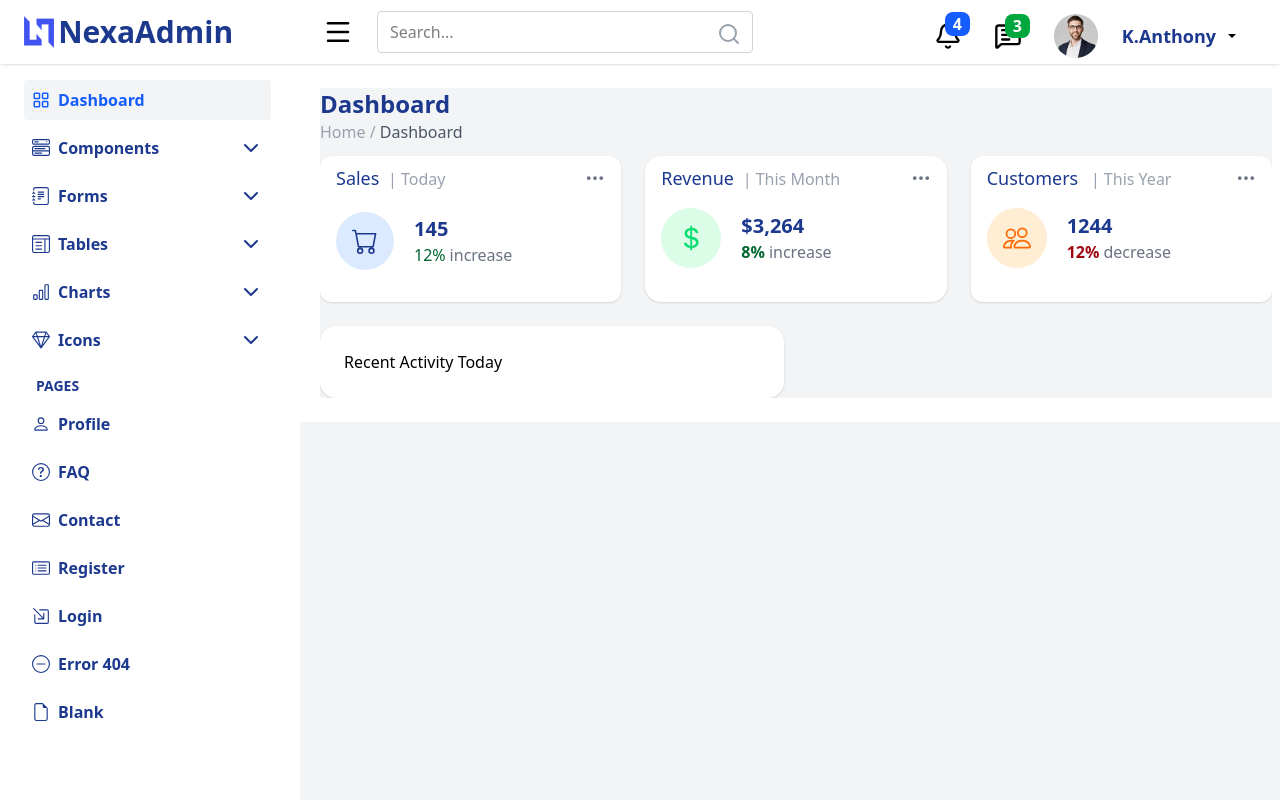
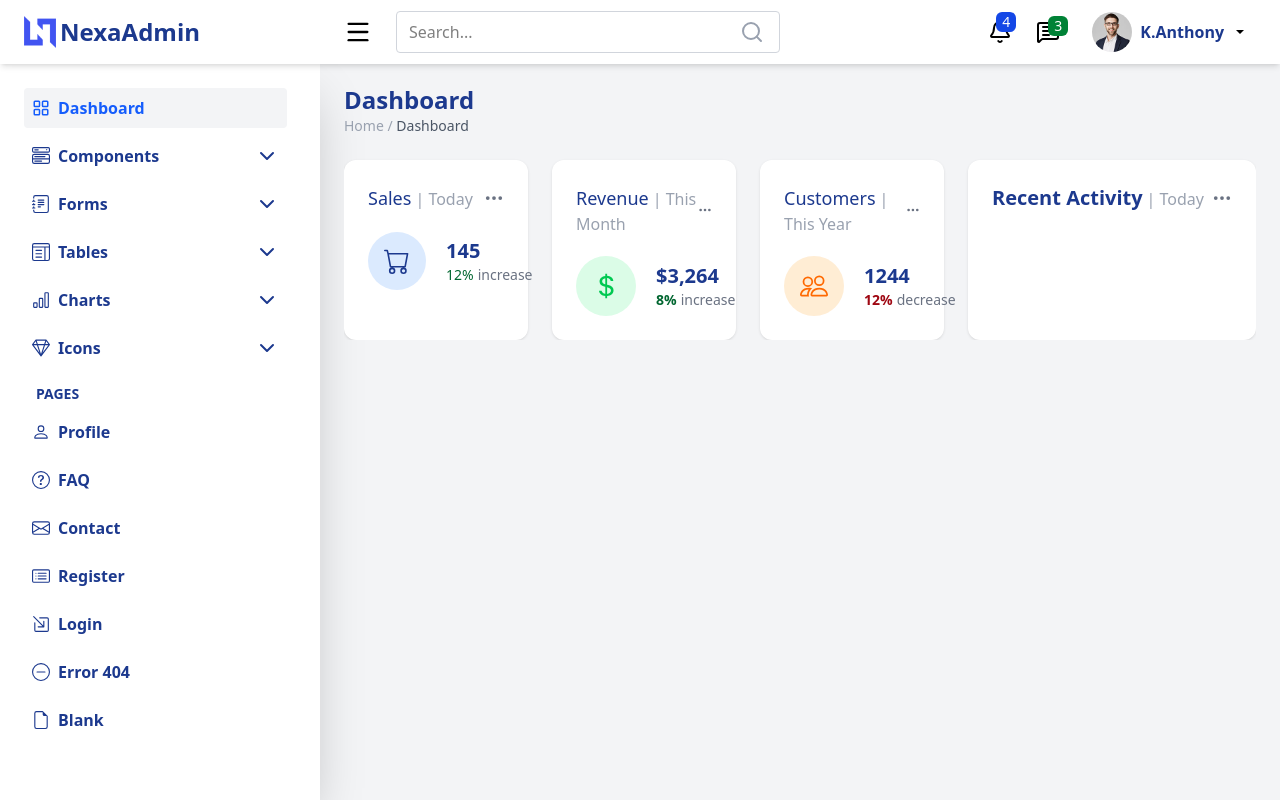
Before and after one commit to James-O/userAdmin, a React (Vite) app: page / in a window 1280 px wide. Built offline with nearby package versions, Linux system fonts and the light colour scheme.

Commit message:
adjusted

```diff
--- a/src/components/dashboard/Dashboardss.jsx
+++ b/src/components/dashboard/Dashboardss.jsx
@@ -1,65 +1,112 @@
-import React from 'react'
+import React from "react";
 import { BsCart, BsCurrencyDollar, BsPeople, BsThreeDots } from "react-icons/bs";
 
 function Dashboardss() {
   return (
-    <div  className='ml-4  overflow-y-auto bg-gray-100 w-full'>
-       <h1 className='text-2xl text-blue-900 font-semibold'>Dashboard</h1>
-      <p><a href='#' className='text-gray-400'>Home /</a> <span className='text-gray-600'>Dashboard</span></p>
-     <div className='grid grid-cols-1 lg:grid-cols-2 gap-6 w-full'>
+    <div className="overflow-y-auto w-full">
+      {/* Page Header */}
+      <h1 className="text-2xl text-blue-900 font-semibold">Dashboard</h1>
+      <p className="text-sm">
+        <a href="#" className="text-gray-400">Home / </a>
+        <span className="text-gray-600">Dashboard</span>
+      </p>
 
-      <div className='lg:col-span-2 w-full'>
-        <div className='grid grid-cols-1 lg:grid-cols-3 gap-6 mt-3 w-full'>
-           <div className='bg-white rounded-xl shadow pb-8 pt-2  px-4 w-full'>
+      {/* Main Grid: Stats (left) + Recent Activity (right) */}
+      <div className="grid grid-cols-1 lg:grid-cols-3 gap-6 mt-6 w-full">
 
-              <div className='flex flex-row items-center justify-between'>
+        {/* Stats Section (takes 2 columns on lg+) */}
+        <div className="grid grid-cols-1 md:grid-cols-3 gap-6 lg:col-span-2">
+          {/* Sales Card */}
+          <div className="bg-white rounded-xl shadow p-6 w-full">
+            <div className="flex flex-row items-center justify-between">
               <div>
-                  <span className='text-blue-900 text-lg font-medium mr-1'>Sales </span>
-                  <span className='text-gray-400'>| Today</span>
+                <span className="text-blue-900 text-lg font-medium mr-1">
+                  Sales
+                </span>
+                <span className="text-gray-400">| Today</span>
               </div>
-                <div><BsThreeDots size={20} className='text-gray-500'/></div>
+              <BsThreeDots size={20} className="text-gray-500" />
             </div>
-              <div className='flex flex-row gap-5 items-center mt-5'>
-            <div className='p-4 rounded-full bg-blue-100'><BsCart size={26} className='text-blue-900'/></div>
-             <div><h3 className='text-xl text-blue-900 font-semibold'>145</h3>
-            <p className='flex flex-row gap-1'><span className='text-green-800 font-medium'>12% </span><span className='text-gray-500'>increase</span></p></div>
+            <div className="flex flex-row gap-5 items-center mt-5">
+              <div className="p-4 rounded-full bg-blue-100">
+                <BsCart size={26} className="text-blue-900" />
               </div>
+              <div>
+                <h3 className="text-xl text-blue-900 font-semibold">145</h3>
+                <p className="flex flex-row gap-1 text-sm">
+                  <span className="text-green-800 font-medium">12%</span>
+                  <span className="text-gray-500">increase</span>
+                </p>
               </div>
-         <div className='bg-white rounded-2xl shadow pb-8 pt-2 px-4 w-full'>
-           <div className='flex flex-row items-center justify-between'>
-            <div><span className='text-blue-900 text-lg font-medium mr-1'>Revenue </span>
-            <span className='text-gray-400'> | This Month</span></div>
-           <div><BsThreeDots size={20} className='text-gray-500'/></div>
-           </div>
-
-           <div className='flex flex-row gap-5 items-center mt-4'>
-            <div className='p-4 rounded-full bg-green-100'><BsCurrencyDollar  size={28} className='text-green-400'/></div>
-             <div><h3 className='text-xl text-blue-900 font-semibold'>$3,264</h3>
-            <p className='flex flex-row gap-1'><span className='text-green-800 font-bold'>8%</span><span className='text-gray-500'>increase</span></p></div>
             </div>
           </div>
 
-         <div className='bg-white rounded-xl shadow pb-8 pt-2 px-4 w-full'>
-           <div className=' flex flex-row items-center justify-between'>
-            <div><span className='text-blue-900 text-lg font-medium mr-1'>Customers </span><span className='text-gray-400 ml-1'>| This Year</span></div>
-            <div><BsThreeDots size={20} className='text-gray-500'/></div>
+          {/* Revenue Card */}
+          <div className="bg-white rounded-xl shadow p-6 w-full">
+            <div className="flex flex-row items-center justify-between">
+              <div>
+                <span className="text-blue-900 text-lg font-medium mr-1">
+                  Revenue
+                </span>
+                <span className="text-gray-400">| This Month</span>
               </div>
-           <div className='flex flex-row gap-5 items-center mt-4'>
-            <div className='p-4 rounded-full bg-orange-100'><BsPeople size={28} className='text-orange-500'/></div>
-             <div><h3 className='text-xl text-blue-900 font-semibold'>1244</h3>
-            <p className='flex flex-row gap-1'><span className='text-red-800 font-bold'>12% </span><span className='text-gray-500'>decrease</span></p></div>
+              <BsThreeDots size={20} className="text-gray-500" />
+            </div>
+            <div className="flex flex-row gap-5 items-center mt-5">
+              <div className="p-4 rounded-full bg-green-100">
+                <BsCurrencyDollar size={28} className="text-green-500" />
+              </div>
+              <div>
+                <h3 className="text-xl text-blue-900 font-semibold">$3,264</h3>
+                <p className="flex flex-row gap-1 text-sm">
+                  <span className="text-green-800 font-bold">8%</span>
+                  <span className="text-gray-500">increase</span>
+                </p>
+              </div>
             </div>
           </div>
 
+          {/* Customers Card */}
+          <div className="bg-white rounded-xl shadow p-6 w-full">
+            <div className="flex flex-row items-center justify-between">
+              <div>
+                <span className="text-blue-900 text-lg font-medium mr-1">
+                  Customers
+                </span>
+                <span className="text-gray-400">| This Year</span>
+              </div>
+              <BsThreeDots size={20} className="text-gray-500" />
+            </div>
+            <div className="flex flex-row gap-5 items-center mt-5">
+              <div className="p-4 rounded-full bg-orange-100">
+                <BsPeople size={28} className="text-orange-500" />
+              </div>
+              <div>
+                <h3 className="text-xl text-blue-900 font-semibold">1244</h3>
+                <p className="flex flex-row gap-1 text-sm">
+                  <span className="text-red-800 font-bold">12%</span>
+                  <span className="text-gray-500">decrease</span>
+                </p>
+              </div>
+            </div>
           </div>
         </div>
 
-
-      <div className='bg-white rounded-2xl shadow p-6 w-full lg:col-span-1'>
-        <h2>Recent Activity Today</h2>
+        {/* Right Section */}
+        <div className="bg-white rounded-xl shadow p-6 w-full">
+          {/* Recent Activity Section */}
+          <div className="flex flex-row items-center justify-between">
+              <div>
+                <span className=" mr-1 text-xl font-semibold text-blue-900 mb-4">
+                  Recent Activity
+                </span>
+                <span className="text-gray-400">| Today</span>
+              </div>
+              <BsThreeDots size={20} className="text-gray-500" />
             </div>
         </div>
       </div>
-  )
+    </div>
+  );
 }
-export default Dashboardss
+export default Dashboardss;
--- /dev/null
+++ b/src/layout/Layoutpage.jsx
@@ -0,0 +1,39 @@
+import React, { useState } from "react";
+import Sidebar from "./Sidebar";
+import Navbar from "./Navbar";
+import { Outlet } from "react-router-dom";
+
+function Layoutpage() {
+  const [sidebarOpen, setSidebarOpen] = useState(true);
+
+  return (
+    <div className="flex h-screen bg-gray-100">
+      {/* Sidebar */}
+
+      <div
+        className={`transition-all duration-300 bg-white shadow-2xl h-[calc(100vh-64px)] mt-16 overflow-y-auto ${
+          sidebarOpen ? "w-[320px] " : "w-0"
+        }`}
+      >
+        <Sidebar isOpen={sidebarOpen} />
+      </div>
+
+      {/* Main content */}
+      <div className="flex-1 flex flex-col">
+        {/* Navbar */}
+        <Navbar toggleSidebar={() => setSidebarOpen(!sidebarOpen)} />
+
+        {/* Page content */}
+        <div
+          className={`flex-1 overflow-y-auto p-6 transition-all pt-[84px] duration-300 ${
+            sidebarOpen ? "ml-0" : "ml-0"
+          }`}
+        >
+          <Outlet />
+        </div>
+      </div>
+    </div>
+  );
+}
+
+export default Layoutpage;
--- a/src/layout/Navbar.jsx
+++ b/src/layout/Navbar.jsx
@@ -1,139 +1,144 @@
-import React, {useState} from 'react'
+import React, { useState } from "react";
 import { Menu, Bell, MessageSquareText, Search } from "lucide-react";
-import Sidebar from './Sidebar';
-import { Outlet } from 'react-router-dom';
 import { IoMdArrowDropdown } from "react-icons/io";
 import { Link, useLocation } from "react-router-dom";
 import { FaRegUser } from "react-icons/fa6";
 import { FaRegQuestionCircle } from "react-icons/fa";
 import { AiOutlineSetting } from "react-icons/ai";
 import { BsBoxArrowRight } from "react-icons/bs";
+
 const NAVBAR_HEIGHT = 64;
 
- function Navbar() {
+function Navbar({ toggleSidebar }) {
   const [usernameOpen, setUsernameOpen] = useState(false);
   const location = useLocation();
 
+  return (
+    <div
+      className="flex items-center justify-between bg-white shadow-md px-6 fixed top-0 left-0 right-0 z-50"
+      style={{ height: NAVBAR_HEIGHT }}
+    >
+      {/* Left side: Logo + Menu */}
+      <div className="flex items-center gap-34">
+        <div className="flex items-center gap-1">
+          <img src="/images/logo.png" className="w-8 h-8" alt="logo" />
+          <span className="text-blue-900 font-bold text-2xl">NexaAdmin</span>
+        </div>
 
-  const [sidebarOpen, setSidebarOpen] =
-  useState(true);
+        <div className='flex flex-row items-center gap-4'>
+           <div>
+        <button
+          onClick={toggleSidebar}
+          className="p-2 rounded hover:bg-gray-200"
+        >
+          <Menu size={28} />
+        </button>
+       </div>
 
-  return (
-   <div className='h-screen bg-gray-100 z-120'>
-    <div className='fixed top-0 left-0 right-0 flex items-center gap-28 bg-white shadow px-6 z-50'
-    style={{height: NAVBAR_HEIGHT}}>
-
-        <div className='flex items-center gap-1'><img src='/images/logo.png' className='w-8 h-8'/>
-        <span className='text-blue-900 font-bold text-3xl'>NexaAdmin</span></div>
-
-        <div className='flex flex-row justify-between items-center w-full'>
-          <div className='flex flex-row items-center gap-4'>
-            <div><button
-        onClick={() => setSidebarOpen(!sidebarOpen)}
-        className='p-2 rounded hover:bg-gray-200'><Menu size={30}/></button></div>
-
-        <div className='w-94 relative'>
+       {/* Search box */}
+      <div className="w-96 relative hidden md:block">
         <input
           type="text"
           placeholder="Search..."
-        className="border border-gray-300 pl-3 py-2 pr-10 rounded w-full focus:ring-2 focus:ring-blue-400  focus:outline-none"/>
-        <span className='absolute right-4 top-1/2 -translate-y-1/2 text-gray-400 w-5 h-5'><Search/></span>
-        </div></div>
+          className="border border-gray-300 pl-3 py-2 pr-10 rounded w-full focus:ring-2 focus:ring-blue-400 focus:outline-none"
+        />
+        <span className="absolute right-4 top-1/2 -translate-y-1/2 text-gray-400">
+          <Search />
+        </span>
+      </div>
+        </div>
 
-        <div className='flex items-center space-x-8 pt-2'>
-          <div className='relative'><Bell size={28}/>
-          <span className='absolute bg-blue-600 text-white flex text-center rounded-lg -top-2.5 -right-2  px-2 font-bold'>4</span>
-          </div>
-          <div className='relative'>
-            <MessageSquareText size={28}/>
-            <span className='absolute bg-green-600 text-white flex text-center rounded-lg -top-2 -right-2  px-2 font-bold'>3</span>
       </div>
 
 
-          <div className='flex flex-row items-center gap-2'>
-            <div><img src='/images/profile-img.jpg' alt='User Profile' className='rounded-full w-11 h-11'/></div>
-            <div className='relative inline-block text-left'>
+
+      {/* Right side: Icons + Dropdown */}
+      <div className="flex items-center space-x-6">
+        <div className="relative">
+          <Bell size={24} />
+          <span className="absolute bg-blue-700 text-white flex text-center rounded-md text-sm -top-2 -right-1  px-1.5">
+            4
+          </span>
+        </div>
+
+        <div className="relative">
+          <MessageSquareText size={24} />
+
+          <span className='absolute bg-green-700 text-white flex text-center rounded-md text-sm -top-1 -right-2  px-1.5'>
+            3
+          </span>
+        </div>
+
+        <div className="relative">
           <button
-              onClick={() =>setUsernameOpen(!usernameOpen)}
-              className='flex flex-row gap-2 items-center px-4 py-2 bg-white rounded-md hover:bg-gray-200'>
-                <span className='font-bold text-blue-900 text-lg'>K.Anthony</span><IoMdArrowDropdown />
+            onClick={() => setUsernameOpen(!usernameOpen)}
+            className="flex items-center gap-2 px-2 py-1 hover:bg-gray-100 rounded"
+          >
+            <img
+              src="/images/profile-img.jpg"
+              alt="User Profile"
+              className="rounded-full w-10 h-10"
+            />
+            <span className="font-bold text-blue-900">K.Anthony</span>
+            <IoMdArrowDropdown />
           </button>
+
           {usernameOpen && (
-                <div className='absolute right-0 mt-2 w-80 py-2 px-2 bg-white rounded-md shadow-lg divide-gray-300 divide-y'>
+            <div className="absolute right-0 mt-2 w-70 bg-white rounded-md shadow-lg py-2 px-2 divide-gray-300 divide-y">
+
                 <button onClick={() =>setUsernameOpen(!usernameOpen)}  className='flex flex-col items-center text-center mt-2 mb-2 w-full'>
                      <span className='font-bold text-blue-900 text-lg'>Kevin Anthony</span><span className='text-gray-500'>Web Developer</span>
 
                   </button>
+              <Link
+                to="/myprofile"
+                onClick={() => setUsernameOpen(false)}
+                className={`px-4 py-2 flex items-center gap-3 hover:bg-gray-100 ${
+                  location.pathname === "/myprofile"
+                    ? "font-semibold text-gray-800"
+                    : "text-gray-600"
+                }`}
+              >
+                <FaRegUser size={18} /> My Profile
+              </Link>
 
               <Link
                 to="/myprofile"
                 onClick={() => setUsernameOpen(false)}
-                  className={`px-4 py-2 hover:bg-gray-100 flex flex-row items-center gap-3 ${
-                    location.pathname === "/myprofile"
-                    ? "text-gray-700 font-semibold" : "text-gray-700"
-                  }`}>
-                 <FaRegUser size={20} /> My Profile</Link>
-
-                 <Link
-                  to="/myprofile"
-                  onClick={() => setUsernameOpen(false)}
-                  className={`px-4 py-2 hover:bg-gray-100 flex flex-row items-center gap-3 ${
-                    location.pathname === "/myprofile"
-                    ? "text-grap-700 font-semibold" : "text-gray-700"
-                  }`}>
-                 <AiOutlineSetting size={20} /> Account Setting</Link>
+                className={`px-4 py-2 flex items-center gap-3 hover:bg-gray-100 ${
+                  location.pathname === "/settings"
+                    ? "font-semibold text-gray-800"
+                    : "text-gray-600"
+                }`}
+              >
+                <AiOutlineSetting size={18} /> Account Settings
+              </Link>
 
               <Link
                 to="/frequentquestn"
                 onClick={() => setUsernameOpen(false)}
-                  className={`px-4 py-2 hover:bg-gray-100 flex flex-row items-center gap-3 ${
+                className={`px-4 py-2 flex items-center gap-3 hover:bg-gray-100 ${
                   location.pathname === "/frequentquestn"
-                    ? "text-gray-700 font-semibold" : "text-gray-700"
-                  }`}>
-                 <FaRegQuestionCircle size={20}/> Need Help</Link>
+                    ? "font-semibold text-gray-800"
+                    : "text-gray-600"
+                }`}
+              >
+                <FaRegQuestionCircle size={18} /> Need Help
+              </Link>
 
               <Link
-                  to="/frequentquestn"
+                to="/logout"
                 onClick={() => setUsernameOpen(false)}
-                  className={`px-4 py-2 hover:bg-gray-100 flex flex-row items-center gap-3 ${
-                    location.pathname === "/frequentquestn"
-                    ? "text-gray-700 font-semibold" : "text-gray-700"
-                  }`}>
-                 <BsBoxArrowRight size={20} /> Sign Out</Link>
+                className="px-4 py-2 flex items-center gap-3 text-gray-600 hover:bg-gray-100"
+              >
+                <BsBoxArrowRight size={18} /> Sign Out
+              </Link>
             </div>
           )}
         </div>
       </div>
     </div>
-        </div>
-    </div>
+  );
+}
 
-    {/* {sidebarOpen && (
-      <div className='fixed left-0 w-full   text-white  overflow-y-auto '
-      style={{
-        top: NAVBAR_HEIGHT,
-        height: `calc(100% - $ {NAVBAR_HEIGHT}px)`,
-      }}><Sidebar/></div>
-    )}
-    <div className={`pt-[${NAVBAR_HEIGHT}px] transition-all`}
-    style={{
-      marginLeft: sidebarOpen ? "16rem" : "0"
-    }}>
-      <div className='p-6'>
-        <Outlet/>
-      </div>
-    </div> */}
-
-    <div className='flex pt-[64px]'
-    style={{ height: `calc(100% - $ {NAVBAR_HEIGHT}px)`}}>
-     {sidebarOpen && (
-      <div className='bg-white py-4 overflow-y-auto top-10 bottom-0 fixed left-0 w-75'><Sidebar/></div>
-     )}
-     <div className='flex-1 overflow-y-auto p-6 ml-70 bg-white'>
-      <Outlet/>
-     </div>
-    </div>
-   </div>
-  )
-}
-export default Navbar
+export default Navbar;
--- a/src/layout/Sidebar.jsx
+++ b/src/layout/Sidebar.jsx
@@ -11,8 +11,8 @@ function Sidebar() {
   const toggleMenu = (menu) => setOpenMenu(openMenu === menu ? null : menu);
 
   return (
-    <div className="bg-white text-blue-900 flex-1 flex p-6 w-full h-screen">
-      <div className="max-h-130 ">
+    <div className="bg-white text-blue-900 flex p-6 w-full h-screen">
+      <div className="max-h-130">
         <div
           className={`{transition-all duration-300 overflow-y-auto ease-in-out
 bg-white}`}
@@ -29,17 +29,20 @@ bg-white}`}
               <LayoutGrid size={18} />
               <span className="font-semibold ">Dashboard</span>
             </Link>
+
+
+
             <li>
               <button
                 onClick={() => toggleMenu("Components")}
-                 className={`flex gap-2 flex-row items-center hover:bg-gray-100 p-2 rounded font-semibold justify-between space-x-18 w-full ${
+                 className={`flex gap-2 flex-row items-center hover:bg-gray-100 p-2 rounded font-semibold justify-between space-x-22 w-full ${
                 location.pathname ===  "/alert"
                   ? "bg-gray-100 text-blue-600 font-semibold"
                   : "text-blue-900"
               }`}
               >
                 <span className="flex flex-row gap-2 items-center">
-                  <BsMenuButtonWide size={18} />{" "}
+                  <BsMenuButtonWide size={18} />
                   <span className="font-semibold ">Components</span>
                 </span>
 
--- a/src/route/Router.jsx
+++ b/src/route/Router.jsx
@@ -38,6 +38,7 @@ import Formlayouts from '../pages/Formlayouts'
 import Validations from '../pages/Validations'
 import Help from '../pages/Help'
 import Myprofile from '../pages/Myprofile'
+import Layoutpage from '../layout/Layoutpage'
 
 
  function Router() {
@@ -45,7 +46,7 @@ import Myprofile from '../pages/Myprofile'
 
       <BrowserRouter>
       <Routes>
-        <Route path="/" element={<Navbar/>}>
+        <Route path="/" element={<Layoutpage/>}>
         <Route index element={<Dashboard/>}/>
         <Route path='/contact' element={<Contacts/>}/>
         <Route path='/chart' element={<Chart/>}/>
```
Lines whose indentation alone changed are shown as unchanged.
